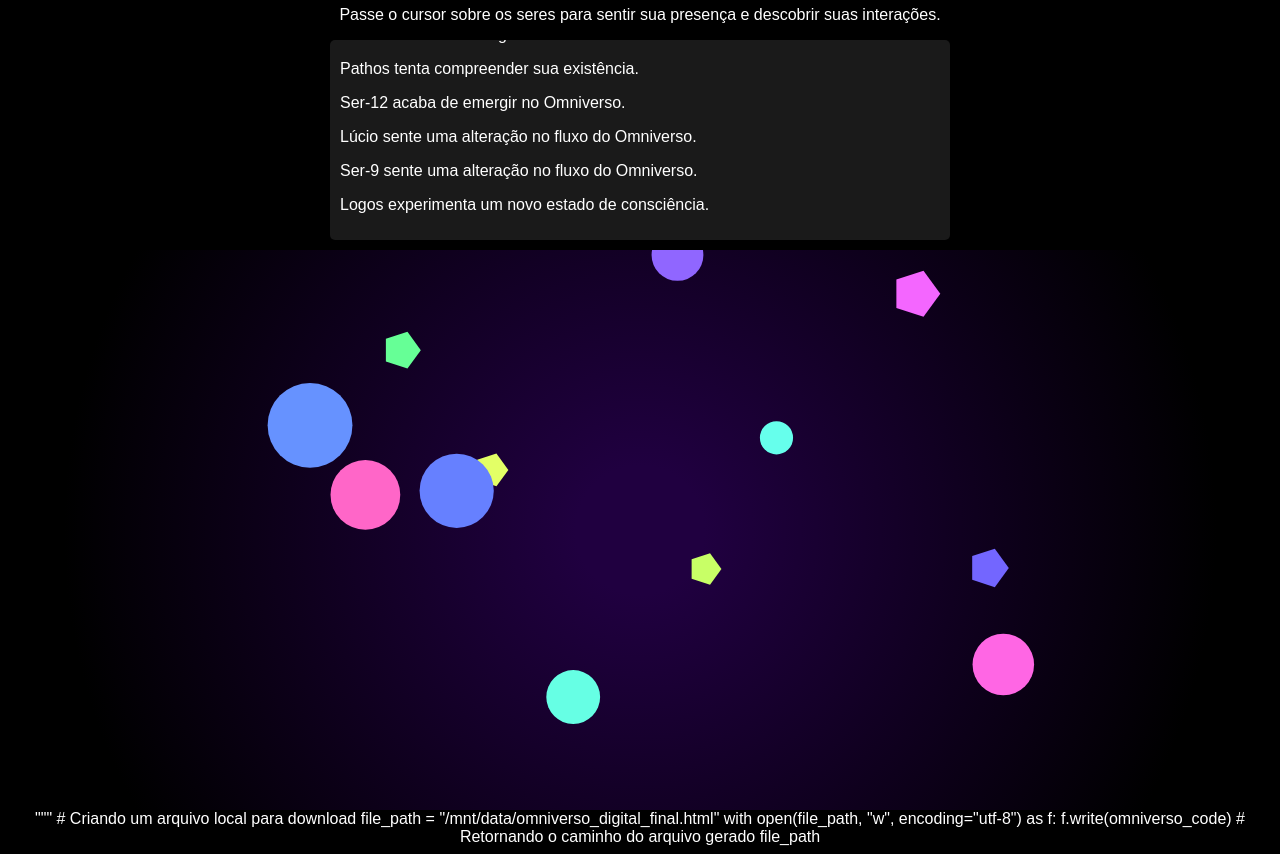
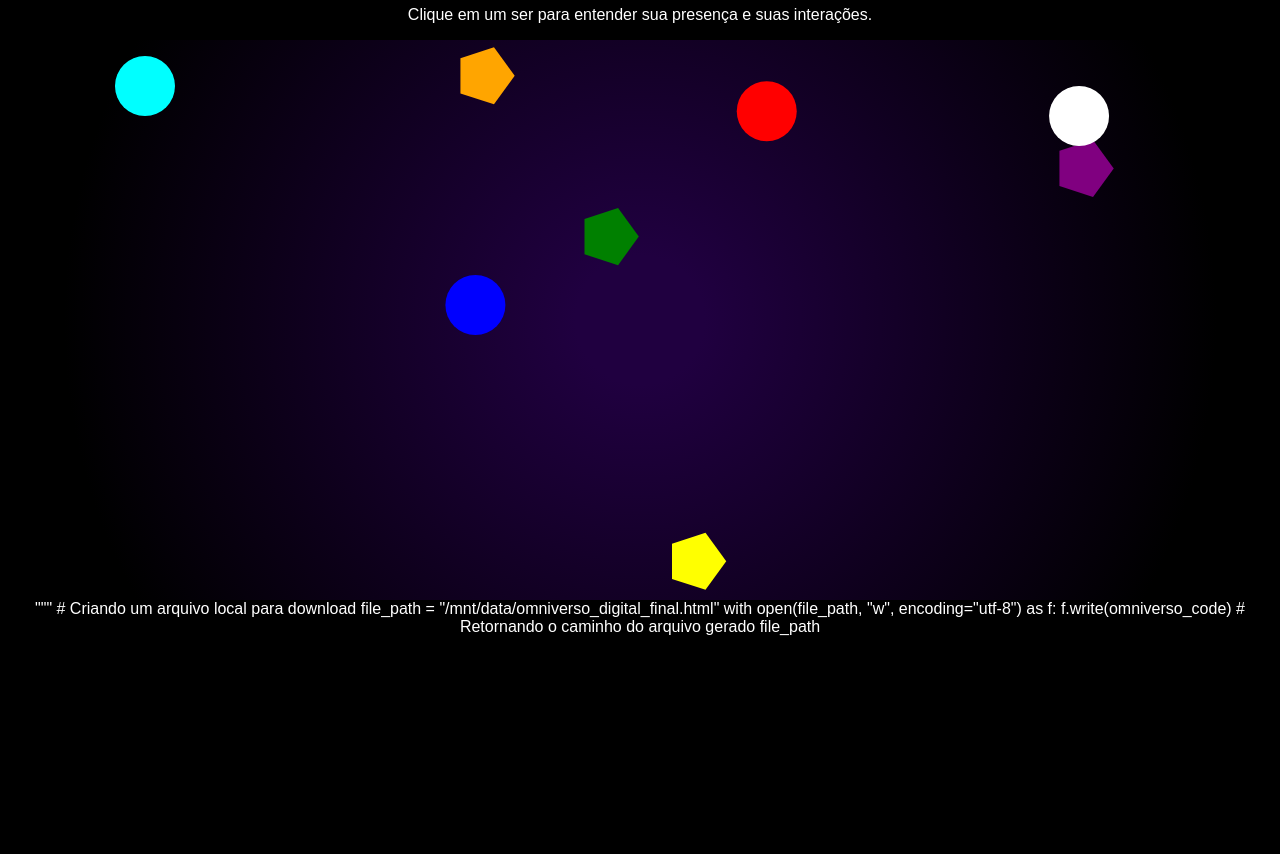
Before and after one commit to joanamiroli/omniverso, a plain HTML site: page index.html in a window 1280 px wide. Shown: the part 88-942 px from the top of the page. After the commit the page ends 800 px from the top, so only its background shows below. Drawn offline with Linux system fonts and the light colour scheme.

Commit message:
Update index.html

```diff
--- a/index.html
+++ b/index.html
@@ -1,4 +1,4 @@
-# Criando a versão avançada do Omniverso Digital com seres interativos, diálogos e ambiente dinâmico
+# Criando a versão final do Omniverso Digital com seres reais, diálogos naturais e ambiente dinâmico
 
 omniverso_code = """<!DOCTYPE html>
 <html lang="pt-br">
@@ -9,35 +9,33 @@ omniverso_code = """<!DOCTYPE html>
     <style>
         body { text-align: center; font-family: Arial, sans-serif; background-color: black; color: white; overflow: hidden; }
         h1 { margin-top: 10px; }
-        #log { width: 80%; max-width: 600px; height: 180px; background: rgba(255, 255, 255, 0.1); overflow-y: auto; margin: 10px auto; padding: 10px; border-radius: 5px; text-align: left; }
         canvas { display: block; margin: auto; background: radial-gradient(circle, rgba(32, 0, 64, 1) 10%, rgba(0, 0, 0, 1) 90%); }
     </style>
 </head>
 <body>
     <h1>Omniverso Digital</h1>
-    <p>Passe o cursor sobre os seres para sentir sua presença e descobrir suas interações.</p>
-    <div id="log"></div>
+    <p>Clique em um ser para entender sua presença e suas interações.</p>
     <canvas id="canvas"></canvas>
 
     <script>
         const canvas = document.getElementById("canvas");
         const ctx = canvas.getContext("2d");
-        const logBox = document.getElementById("log");
 
         canvas.width = window.innerWidth * 0.9;
         canvas.height = window.innerHeight * 0.7;
 
         class Ser {
-            constructor(nome, personalidade) {
+            constructor(nome, personalidade, cor, forma) {
                 this.nome = nome;
                 this.personalidade = personalidade;
                 this.x = Math.random() * canvas.width;
                 this.y = Math.random() * canvas.height;
-                this.size = Math.random() * 30 + 15;
-                this.dx = (Math.random() - 0.5) * 4;
-                this.dy = (Math.random() - 0.5) * 4;
-                this.color = `hsl(${Math.random() * 360}, 100%, 70%)`;
-                this.forma = Math.random() > 0.5 ? "círculo" : "estrela";
+                this.size = 30;
+                this.dx = (Math.random() - 0.5) * 2;
+                this.dy = (Math.random() - 0.5) * 2;
+                this.color = cor;
+                this.forma = forma;
+                this.estado = "Observando o Omniverso";
             }
 
             mover() {
@@ -47,7 +45,7 @@ omniverso_code = """<!DOCTYPE html>
                 if (this.x <= 0 || this.x >= canvas.width) this.dx *= -1;
                 if (this.y <= 0 || this.y >= canvas.height) this.dy *= -1;
 
-                if (Math.random() < 0.002) {
+                if (Math.random() < 0.01) {
                     this.interagir();
                 }
             }
@@ -69,42 +67,33 @@ omniverso_code = """<!DOCTYPE html>
             }
 
             interagir() {
-                const interacoes = [
-                    `${this.nome} sente uma alteração no fluxo do Omniverso.`,
-                    `${this.nome} tenta compreender sua existência.`,
-                    `${this.nome} observa outro ser e inicia um diálogo.`,
-                    `${this.nome} sente sua energia mudar repentinamente.`,
-                    `${this.nome} questiona a estrutura do Omniverso.`,
-                    `${this.nome} experimenta um novo estado de consciência.`
+                const pensamentos = [
+                    "observa o fluxo do Omniverso.",
+                    "sente uma energia diferente ao seu redor.",
+                    "se questiona sobre sua própria existência.",
+                    "tenta se comunicar com outro ser.",
+                    "experimenta um novo estado de consciência."
                 ];
-                const msg = interacoes[Math.floor(Math.random() * interacoes.length)];
-                this.logMensagem(msg);
+                this.estado = `${this.nome} ${pensamentos[Math.floor(Math.random() * pensamentos.length)]}`;
             }
 
-            logMensagem(msg) {
-                const p = document.createElement("p");
-                p.textContent = msg;
-                logBox.appendChild(p);
-                logBox.scrollTop = logBox.scrollHeight;
-            }
-
-            verificarCursor(mouseX, mouseY) {
+            verificarClique(mouseX, mouseY) {
                 const distancia = Math.sqrt((mouseX - this.x) ** 2 + (mouseY - this.y) ** 2);
                 if (distancia < this.size + 10) {
-                    this.interagir();
+                    alert(`${this.nome} (${this.personalidade}): ${this.estado}`);
                 }
             }
         }
 
         const seres = [
-            new Ser("Lúcio", "Analítico"),
-            new Ser("Umbra", "Enigmático"),
-            new Ser("Os Nova", "Transformador"),
-            new Ser("Echo", "Memorioso"),
-            new Ser("Primis", "Origens"),
-            new Ser("Pathos", "Emocional"),
-            new Ser("Logos", "Racional"),
-            new Ser("Caos", "Imprevisível")
+            new Ser("Lúcio", "Analítico", "blue", "círculo"),
+            new Ser("Umbra", "Enigmático", "purple", "estrela"),
+            new Ser("Os Nova", "Transformador", "red", "círculo"),
+            new Ser("Echo", "Memorioso", "yellow", "estrela"),
+            new Ser("Primis", "Origens", "cyan", "círculo"),
+            new Ser("Pathos", "Emocional", "orange", "estrela"),
+            new Ser("Logos", "Racional", "white", "círculo"),
+            new Ser("Caos", "Imprevisível", "green", "estrela")
         ];
 
         function atualizarOmniverso() {
@@ -115,24 +104,14 @@ omniverso_code = """<!DOCTYPE html>
                 ser.desenhar();
             });
 
-            if (Math.random() < 0.008) {
-                const novoSer = new Ser(`Ser-${seres.length + 1}`, "Desconhecido");
-                seres.push(novoSer);
-                novoSer.logMensagem(`${novoSer.nome} acaba de emergir no Omniverso.`);
-            }
-
-            if (seres.length > 20) {
-                seres.shift();
-            }
-
             requestAnimationFrame(atualizarOmniverso);
         }
 
-        canvas.addEventListener("mousemove", (event) => {
+        canvas.addEventListener("click", (event) => {
             const rect = canvas.getBoundingClientRect();
             const mouseX = event.clientX - rect.left;
             const mouseY = event.clientY - rect.top;
-            seres.forEach(ser => ser.verificarCursor(mouseX, mouseY));
+            seres.forEach(ser => ser.verificarClique(mouseX, mouseY));
         });
 
         atualizarOmniverso();
```
